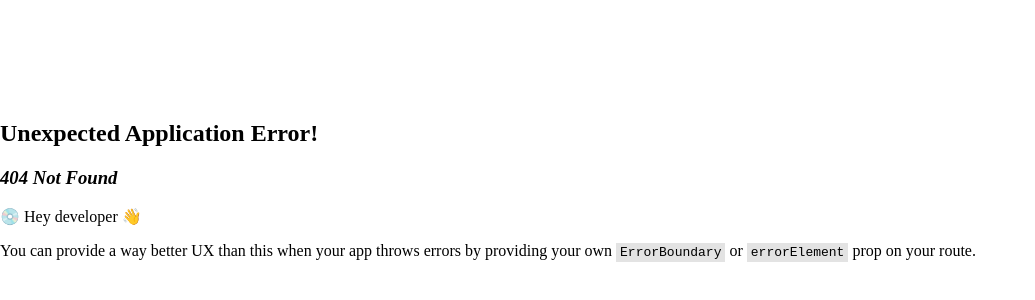
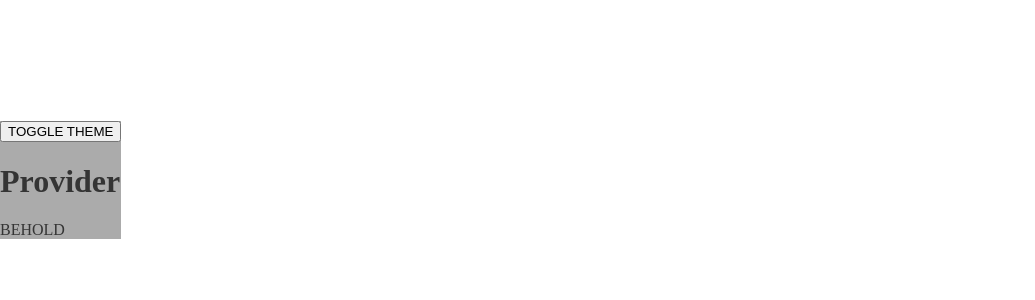
Before and after one commit to jef-schoolmeester/react-patterns, a React (Vite) app: page /provider in a window 1280 px wide. Before the commit this address had no page. Shown: the part 212-512 px from the top of the page, without its empty margins (0-1035 px from the left). Built offline with nearby package versions, Linux system fonts and the light colour scheme.

Commit message:
add provider pattern

```diff
--- a/src/App.tsx
+++ b/src/App.tsx
@@ -4,6 +4,7 @@ import { createBrowserRouter, RouterProvider } from 'react-router-dom'
 import Root from './root'
 import Proxy from './proxy'
 import Singleton from './singleton'
+import Provider from './provider'
 
 const App = () => {
   const router = createBrowserRouter([
@@ -19,6 +20,10 @@ const App = () => {
       path: '/proxy',
       element: <Proxy />,
     },
+    {
+      path: '/provider',
+      element: <Provider />,
+    },
   ])
   return <RouterProvider router={router} />
 }
--- /dev/null
+++ b/src/provider/components/Layout.tsx
@@ -0,0 +1,18 @@
+import React from 'react'
+import { useThemeContext } from '..'
+import Text from './Text'
+import ThemeSwitch from './ThemeSwitch'
+import Title from './Title'
+
+const Layout = () => {
+  const { theme } = useThemeContext()
+  return (
+    <main style={theme}>
+      <ThemeSwitch />
+      <Title content="Provider" />
+      <Text content="BEHOLD" />
+    </main>
+  )
+}
+
+export default Layout
--- /dev/null
+++ b/src/provider/components/Text.tsx
@@ -0,0 +1,13 @@
+import React from 'react'
+import { useThemeContext } from '..'
+
+interface Props {
+  content: string
+}
+
+const Text: React.FC<Props> = ({ content }) => {
+  const { theme } = useThemeContext()
+  return <p style={theme}>{content}</p>
+}
+
+export default Text
--- /dev/null
+++ b/src/provider/components/ThemeSwitch.tsx
@@ -0,0 +1,10 @@
+import React, { useContext } from 'react'
+
+import { useThemeContext } from '..'
+
+const ThemeSwitch = () => {
+  const { toggleTheme } = useThemeContext()
+  return <button onClick={toggleTheme}>TOGGLE THEME</button>
+}
+
+export default ThemeSwitch
--- /dev/null
+++ b/src/provider/components/Title.tsx
@@ -0,0 +1,13 @@
+import React from 'react'
+import { useThemeContext } from '..'
+
+interface Props {
+  content: string
+}
+
+const Title: React.FC<Props> = ({ content }) => {
+  const { theme } = useThemeContext()
+  return <h1 style={theme}>{content}</h1>
+}
+
+export default Title
--- /dev/null
+++ b/src/provider/index.tsx
@@ -0,0 +1,51 @@
+import React, {
+  createContext,
+  CSSProperties,
+  useContext,
+  useState,
+} from 'react'
+import Layout from './components/Layout'
+
+const themes: Record<'light' | 'dark', CSSProperties> = {
+  light: {
+    color: '#343434',
+    backgroundColor: '#ababab',
+  },
+  dark: {
+    color: '#ababab',
+    backgroundColor: '#343434',
+  },
+}
+
+const defaultTheme = themes['light']
+
+const ThemeContext = createContext<{
+  theme: CSSProperties
+  toggleTheme: () => void
+}>({
+  theme: defaultTheme,
+  toggleTheme: () => null,
+})
+
+export const useThemeContext = () => {
+  return useContext(ThemeContext)
+}
+
+const Provider = () => {
+  const [theme, setTheme] = useState<'light' | 'dark'>('light')
+
+  const toggleTheme = () => setTheme(theme === 'light' ? 'dark' : 'light')
+
+  const providerValue = {
+    theme: themes[theme],
+    toggleTheme,
+  }
+
+  return (
+    <ThemeContext.Provider value={providerValue}>
+      <Layout />
+    </ThemeContext.Provider>
+  )
+}
+
+export default Provider
```
